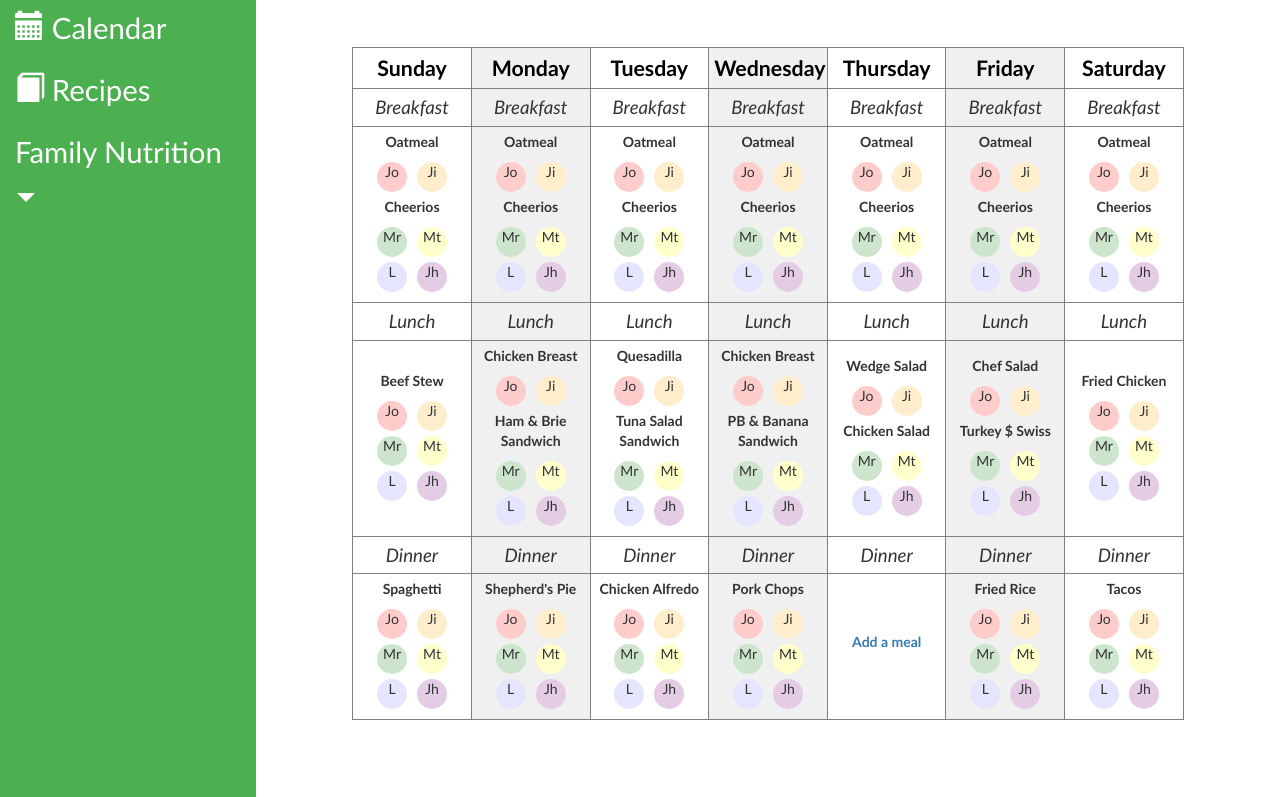
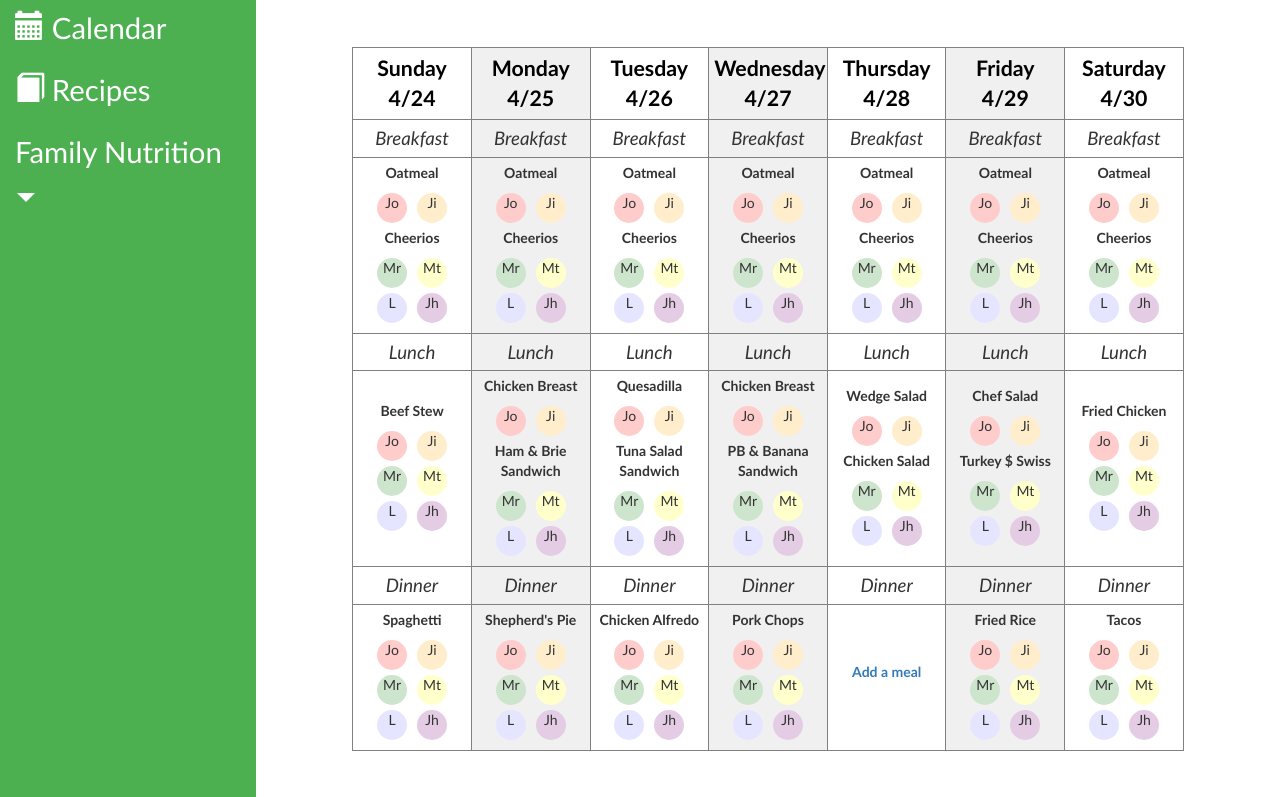
Before and after one commit to crysp17/NutriFam, a plain HTML site: page calendar.html in a window 1280 px wide. Shown: the part 129-926 px from the top of the page. Drawn offline with nearby package versions, Linux system fonts and the light colour scheme.

Commit message:
added dates to week's eats

```diff
--- a/calendar.html
+++ b/calendar.html
@@ -49,13 +49,13 @@
 <div id = 'main'>
     <table class = 'calendar' style = 'width: 90%' align = 'center'>
         <tr id = 'dates'>
-            <td><b>Sunday</b></td>
-            <td><b>Monday</b></td>
-            <td><b>Tuesday</b></td>
-            <td><b>Wednesday</b></td>
-            <td><b>Thursday</b></td>
-            <td><b>Friday</b></td>
-            <td><b>Saturday</b></td>
+            <td><b>Sunday 4/24</b></td>
+            <td><b>Monday 4/25</b></td>
+            <td><b>Tuesday 4/26</b></td>
+            <td><b>Wednesday 4/27</b></td>
+            <td><b>Thursday 4/28</b></td>
+            <td><b>Friday 4/29</b></td>
+            <td><b>Saturday 4/30</b></td>
         </tr>
         <tr class = 'calendar-header'>
             <td>Breakfast</td>
```
